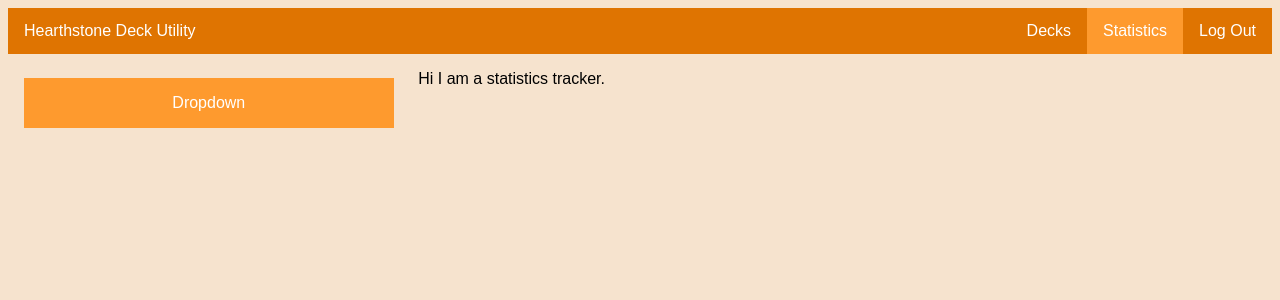
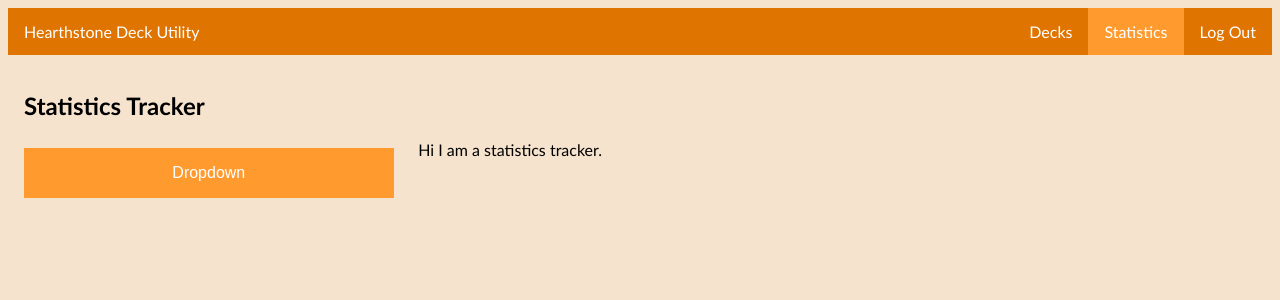
Before and after one commit to stewang/hearthstone-deck-utility, a PHP site: page /tracker.html in a window 1280 px wide. Shown: the top 300 px of the page. Run offline with PHP 8.4, Linux system fonts and the light colour scheme.

Commit message:
Update stylesheet

```diff
--- a/css/main.css
+++ b/css/main.css
@@ -1,5 +1,5 @@
 body {
-    font-family: Arial, Helvetica, sans-serif;
+    font-family: "Trebuchet MS", Helvetica, sans-serif;
     background-color: #F6E3CE;
 }
 form {
--- a/deck-builder.html
+++ b/deck-builder.html
@@ -17,6 +17,7 @@
         <li style="float:right"><a href="#" class="active">Decks</a></li>
     </ul>
     <div class="container">
+    <h2>Deck Builder</h2>
         <div class="navbar vertical-menu">
             <a href="#" class="active">Deck 1</a>
             <a href="#">Deck 2</a>
--- a/tracker.html
+++ b/tracker.html
@@ -17,6 +17,7 @@
         <li style="float:right"><a href="deck-builder.html">Decks</a></li>
     </ul>
     <div class="container">
+    <h2>Statistics Tracker</h2>
         <div class="navbar dropdown">
             <button class="dropbtn">Dropdown</button>
             <div class="dropdown-content">
```
Also changed, not shown: login.html (indentation only). Lines whose indentation alone changed are shown as unchanged.
